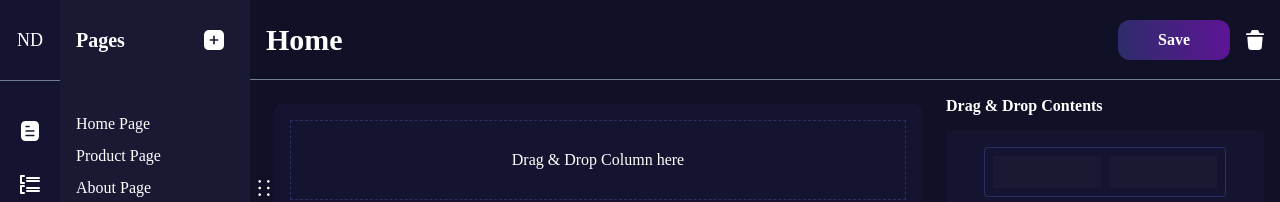
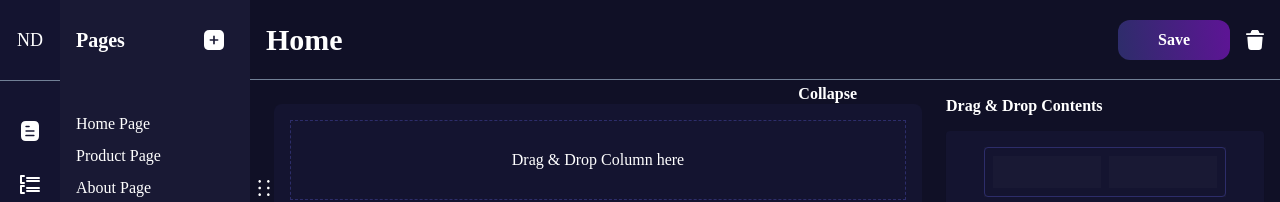
Before and after one commit to mbmohib/nudash, a React (Create React App) app: page / in a window 1280 px wide. Shown: the top 202 px of the page. Built offline with nearby package versions, Linux system fonts and the light colour scheme; a web font is replaced by a local one.

Commit message:
add expand collapse for section

```diff
--- a/src/components/Section.tsx
+++ b/src/components/Section.tsx
@@ -3,7 +3,7 @@ import { AiOutlineHolder } from 'react-icons/ai';
 
 import { Row } from '.';
 import { FileMinusIcons, FilePlusIcons } from '../assets/icons';
-import { useDispatch } from '../hooks';
+import { useDispatch, useToggle } from '../hooks';
 import { handleAddSection, handleRemoveSection } from '../store/sectionSlice';
 import { DraggableItem } from '../types';
 
@@ -22,6 +22,7 @@ interface SectionProps {
 
 export default function Section({ section, totalSection }: SectionProps) {
   const dispatch = useDispatch();
+  const [expand, setExpand] = useToggle(true);
 
   return (
     <Box
@@ -32,9 +33,11 @@ export default function Section({ section, totalSection }: SectionProps) {
       rounded="base"
       mb="2"
     >
-      {section.rows.map((row, index) => (
-        <Row key={index} rowId={row.id} sectionId={section.id} row={row} />
-      ))}
+      <Box maxHeight={expand ? 'auto' : '100px'} overflow="hidden">
+        {section.rows.map((row, index) => (
+          <Row key={index} rowId={row.id} sectionId={section.id} row={row} />
+        ))}
+      </Box>
 
       <Flex justifyContent="center" py="2">
         <Button
@@ -91,6 +94,26 @@ export default function Section({ section, totalSection }: SectionProps) {
           <Icon as={AiOutlineHolder} width="24px" height="24px" />
         </Button>
       </Box>
+
+      <Box
+        role="expand"
+        position="absolute"
+        sx={{
+          top: '-30px',
+          right: '25px',
+        }}
+      >
+        {expand && (
+          <Button variant="primary" onClick={setExpand}>
+            Collapse
+          </Button>
+        )}
+        {!expand && (
+          <Button variant="primary" onClick={setExpand}>
+            Expand
+          </Button>
+        )}
+      </Box>
     </Box>
   );
 }
```
